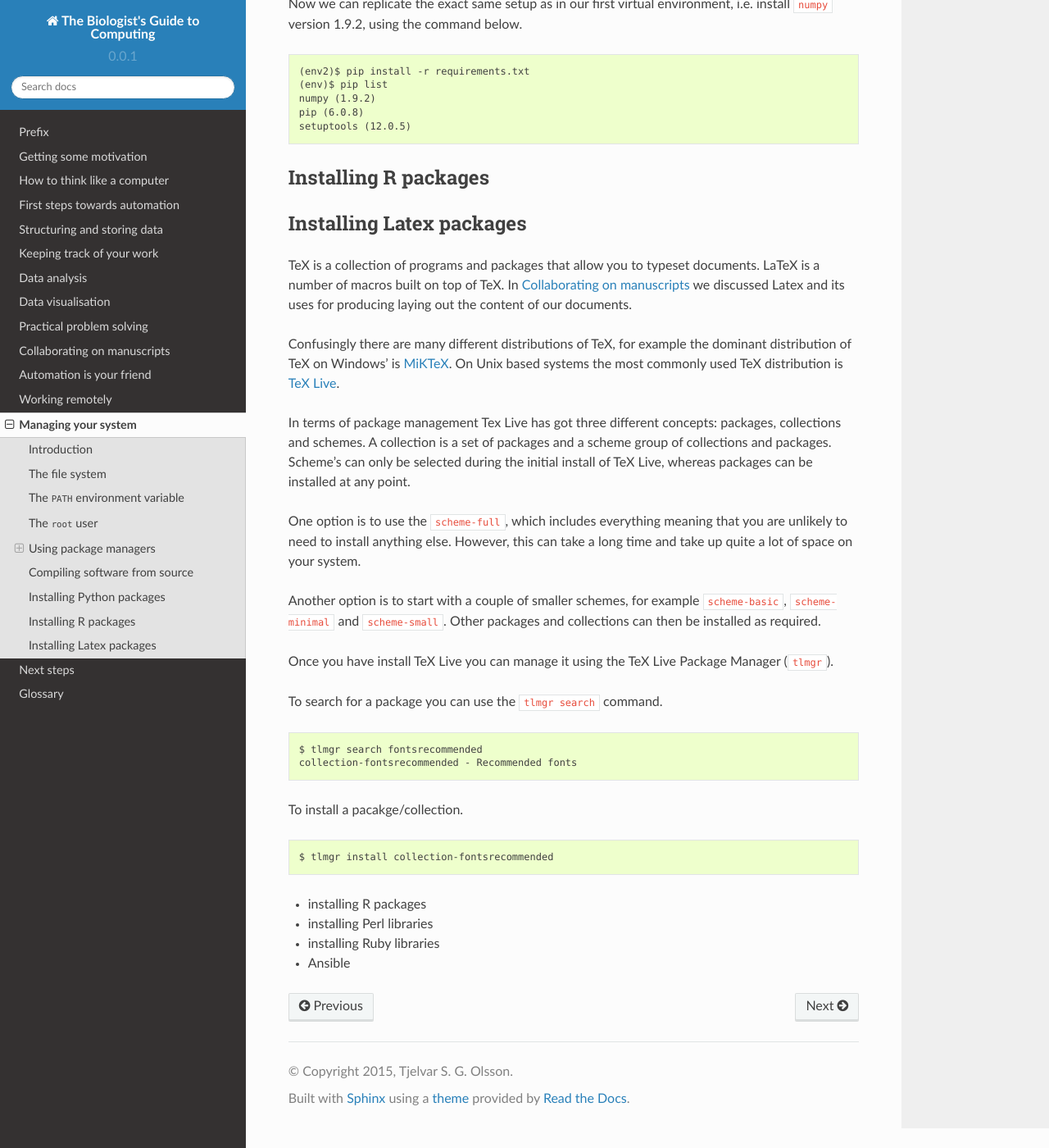
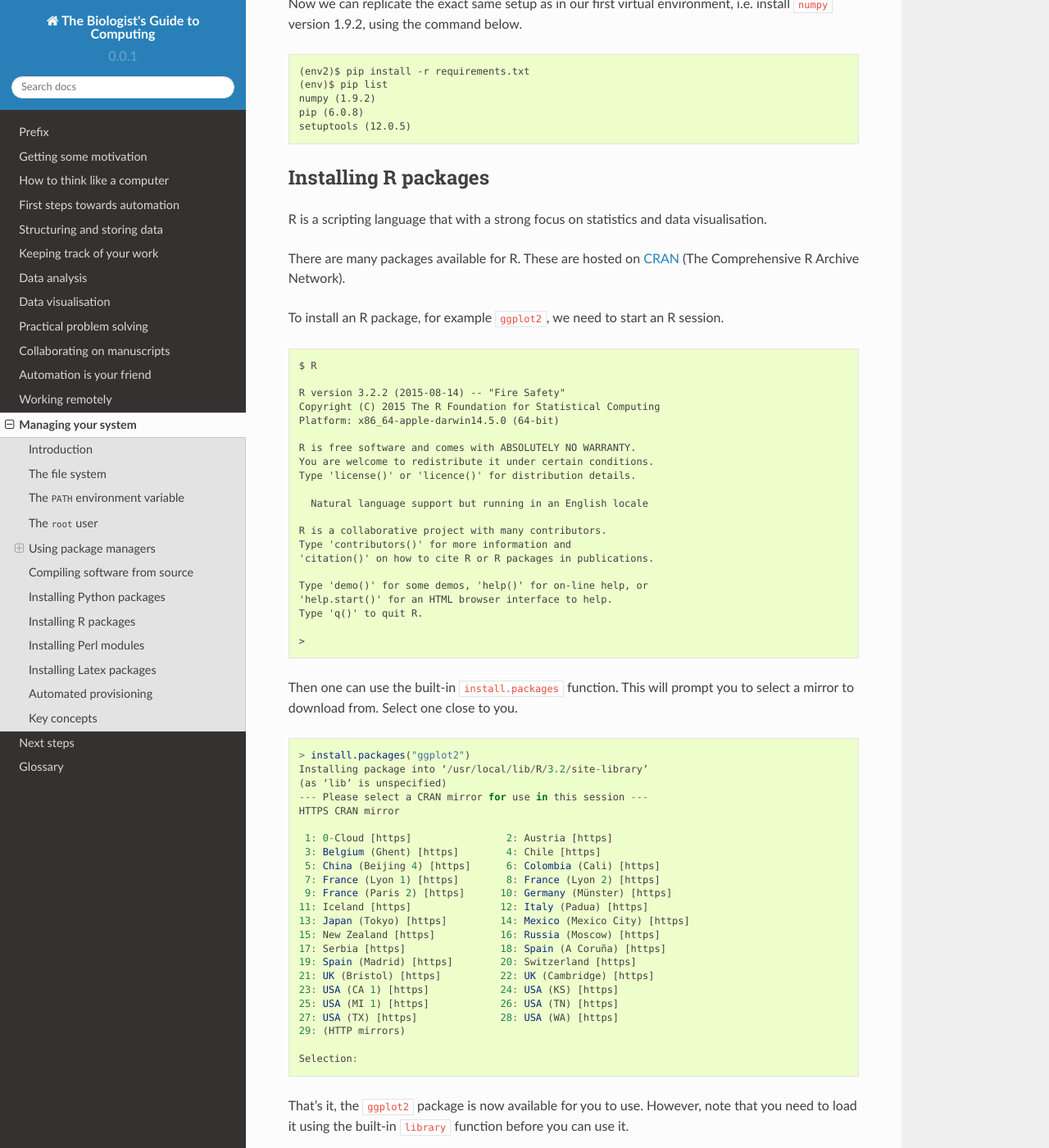
Before and after one commit to tjelvar-olsson/biologists-guide-to-computing, a Sphinx documentation site: the page built from source/managing-your-system.rst, in a window 1280 px wide and 1400 px high, scrolled down 9565 px. Shown: the whole window at 82% size. Built offline with Sphinx 7.4.7 and the Read the Docs theme 2.0.0, drawn with Linux system fonts in a browser that asks for light colours; some of the changed text lies outside the part shown.

Commit message:
Finished off managing your system chapter

```diff
--- a/source/managing-your-system.rst
+++ b/source/managing-your-system.rst
@@ -518,6 +518,117 @@ i.e. install ``numpy`` version 1.9.2, using the command below.
 Installing R packages
 ---------------------
 
+R is a scripting language that with a strong focus on statistics and data
+visualisation.
+
+There are many packages available for R. These are hosted on
+`CRAN <https://cran.r-project.org/>`_ (The Comprehensive R Archive Network).
+
+To install an R package, for example ``ggplot2``, we need to start an R session.
+
+.. code-block:: none
+
+    $ R
+
+    R version 3.2.2 (2015-08-14) -- "Fire Safety"
+    Copyright (C) 2015 The R Foundation for Statistical Computing
+    Platform: x86_64-apple-darwin14.5.0 (64-bit)
+
+    R is free software and comes with ABSOLUTELY NO WARRANTY.
+    You are welcome to redistribute it under certain conditions.
+    Type 'license()' or 'licence()' for distribution details.
+
+      Natural language support but running in an English locale
+
+    R is a collaborative project with many contributors.
+    Type 'contributors()' for more information and
+    'citation()' on how to cite R or R packages in publications.
+
+    Type 'demo()' for some demos, 'help()' for on-line help, or
+    'help.start()' for an HTML browser interface to help.
+    Type 'q()' to quit R.
+
+    >
+
+Then one can use the built-in ``install.packages`` function.
+This will prompt you to select a mirror to download from. Select
+one close to you.
+
+.. code-block:: R
+
+    > install.packages("ggplot2")
+    Installing package into ‘/usr/local/lib/R/3.2/site-library’
+    (as ‘lib’ is unspecified)
+    --- Please select a CRAN mirror for use in this session ---
+    HTTPS CRAN mirror
+
+     1: 0-Cloud [https]                2: Austria [https]
+     3: Belgium (Ghent) [https]        4: Chile [https]
+     5: China (Beijing 4) [https]      6: Colombia (Cali) [https]
+     7: France (Lyon 1) [https]        8: France (Lyon 2) [https]
+     9: France (Paris 2) [https]      10: Germany (Münster) [https]
+    11: Iceland [https]               12: Italy (Padua) [https]
+    13: Japan (Tokyo) [https]         14: Mexico (Mexico City) [https]
+    15: New Zealand [https]           16: Russia (Moscow) [https]
+    17: Serbia [https]                18: Spain (A Coruña) [https]
+    19: Spain (Madrid) [https]        20: Switzerland [https]
+    21: UK (Bristol) [https]          22: UK (Cambridge) [https]
+    23: USA (CA 1) [https]            24: USA (KS) [https]
+    25: USA (MI 1) [https]            26: USA (TN) [https]
+    27: USA (TX) [https]              28: USA (WA) [https]
+    29: (HTTP mirrors)
+
+    Selection:
+
+That's it, the ``ggplot2`` package is now available for you to use.
+However, note that you need to load it using the built-in ``library``
+function before you can use it.
+
+.. code-block:: R
+
+    > library(ggplot2)
+
+
+Installing Perl modules
+-----------------------
+
+Perl is a scripting language popular in the bioinformatics community. You may
+therefore have to work with it.
+
+There are a vast number of Perl modules available. These are hosted on
+`CPAN <http://www.cpan.org/index.html>`_ (Comprehensive Perl Archive Network).
+
+Traditionally, CPAN hosted packages are installed using the ``cpan`` command.
+However, this can be quite cumbersome as it asks the user a lot of questions
+with regards to how things should be configured. This resulted in people
+developing an easier to use tool to install Perl modules: ``cpanm`` (CPAN
+Minus). You may be able to install ``cpanm`` using your distributions package
+manager, if not you can install it using ``cpan``.
+
+.. code-block:: none
+
+    $ cpan App::cpanminus
+
+If you run the command below you will notice that ``cpan`` prompts you for
+a lot of information, accepting the defaults is fine. When it prompts you
+to select an approach:
+
+.. code-block::
+
+    What approach do you want?  (Choose 'local::lib', 'sudo' or 'manual')
+
+choose ``sudo``. This will install ``cpanm`` into a location that is immediately
+available in your ``PATH``.
+
+Now that you have installed ``cpanm`` you can use it to install Perl modules
+more easily. For example to install the ``Bio::Tools::GFF`` module you can
+simply use
+the command below.
+
+.. code-block:: none
+
+    $ cpanm Bio::Tools::GFF
+
 
 
 Installing Latex packages
@@ -556,15 +667,46 @@ To search for a package you can use the ``tlmgr search`` command.
     $ tlmgr search fontsrecommended
     collection-fontsrecommended - Recommended fonts
 
-To install a pacakge/collection.
+To install a package/collection.
 
 .. code-block:: none
 
     $ tlmgr install collection-fontsrecommended
 
 
+Automated provisioning
+----------------------
 
-- installing R packages
-- installing Perl libraries
-- installing Ruby libraries
-- Ansible
+As this chapter highlights managing software installations can be onerous and tedious.
+What makes matters worse is that after you have installed a piece of software it can
+be very easy to forget how you did it. So when you get a new computer you may find
+yourself spending quite sometime configuring it so that all your analysis pipelines
+work as expected.
+
+Spending time configuring your system may be acceptable if you are the only
+person depending on it. However, if other people depend on the machine as well
+it is not. For example, you may end up responsible for a scientific web-service.
+In these instances you should look into automating the configuration of
+your system.
+
+Describing how to do this is beyond the scope of this book. However, if you are
+interested I highly recommend using `Ansible <https://www.ansible.com/>`_. To
+get an idea of how Ansible works I suggest having a look at some of the blog
+posts on my website, for example `How to create automated and reproducible work
+flows for installing scientific software
+<http://tjelvarolsson.com/blog/how-to-create-automated-and-reproducible-work-flows-for-installing-scientific-software/>`_.
+
+
+Key concepts
+------------
+
+- The file system is structured like a tree staring from the root ``/``
+- Programs commonly located in ``/bin``, ``/usr/bin``, ``/usr/local/bin``
+- The ``PATH`` environment variable defines where your shell looks for programs
+- You need superuser privileges to write to many of default program locations
+- The ``sudo`` command allows you to run another command with superuser privileges if you are in the sudoers list
+- Package managers allow you to easily search for and install software packages
+- Some software such as Python, R and Perl have their own built-in package managers
+- It can be easy to forget how you how you configured your machine, do make notes
+- Once you start finding it tedious making notes you should start thinking
+  about automating the configuration of your system using a tool such as Ansible
```
